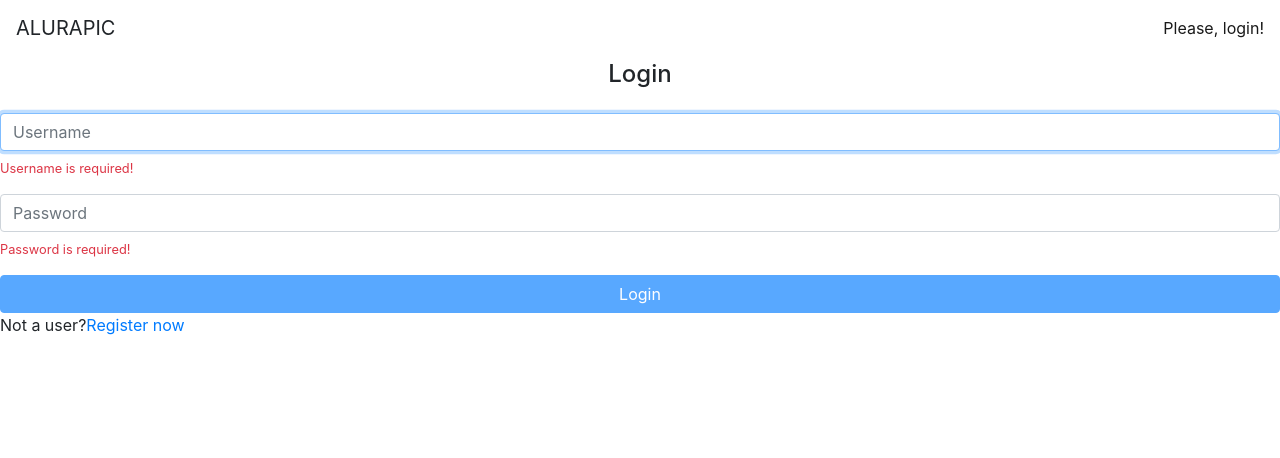
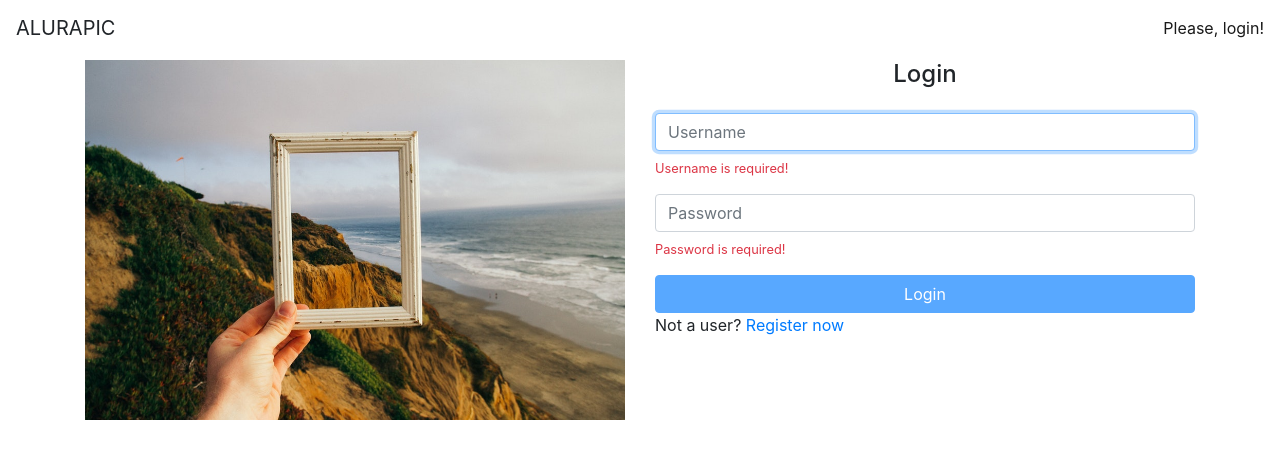
Before and after one commit to eliascmurat/Alura, an Angular app in the folder AluraAngular/: page / in a window 1280 px wide. Shown: the top 458 px of the page. Built offline with nearby package versions, Linux system fonts and the light colour scheme.

Commit message:
criando children routes

```diff
--- a/AluraAngular/src/app/app-routing.module.ts
+++ b/AluraAngular/src/app/app-routing.module.ts
@@ -3,6 +3,7 @@
 
 import { AuthGuard } from './core/auth/auth.guard';
 import { NotFoundComponent } from './errors/not-found/not-found.component';
+import { HomeComponent } from './home/home.component';
 import { SignInComponent } from './home/signin/signin.component';
 import { SignUpComponent } from './home/signup/signup.component';
 import { PhotoFormComponent } from './photos/photo-form/photo-form.component';
@@ -12,12 +13,19 @@
 const routes: Routes = [
   {
     path: '',
+    component: HomeComponent,
+    canActivate: [AuthGuard],
+    children: [
+      {
+        path: '',
         component: SignInComponent,
         canActivate: [AuthGuard]
       },
       {
         path: 'signup',
         component: SignUpComponent,
+      },
+    ]
   },
   {
     path: 'user/:userName',
--- /dev/null
+++ b/AluraAngular/src/app/home/home.component.html
@@ -0,0 +1,10 @@
+<div class="container">
+  <div class="row">
+      <div class="col-md-6 mb-2">
+          <img class="img-fluid d-none d-sm-block" src="/assets/imgs/home.jpg" alt="Welcome">
+      </div>
+      <div class="col-md-6">
+          <router-outlet></router-outlet>
+      </div>
+  </div>
+</div>
--- /dev/null
+++ b/AluraAngular/src/app/home/home.component.ts
@@ -0,0 +1,15 @@
+import { Component, OnInit } from '@angular/core';
+
+@Component({
+  selector: 'app-home',
+  templateUrl: './home.component.html',
+  styleUrls: ['./home.component.css']
+})
+export class HomeComponent implements OnInit {
+
+  constructor() { }
+
+  ngOnInit(): void {
+  }
+
+}
--- a/AluraAngular/src/app/home/home.module.ts
+++ b/AluraAngular/src/app/home/home.module.ts
@@ -6,11 +6,13 @@
 import { VmessageModule } from '../shared/components/vmessage/vmessage.module';
 import { SignInComponent } from './signin/signin.component';
 import { SignUpComponent } from './signup/signup.component';
+import { HomeComponent } from './home.component';
 
 @NgModule({
   declarations: [
     SignInComponent,
-    SignUpComponent
+    SignUpComponent,
+    HomeComponent
   ],
   imports: [
     CommonModule,
--- a/AluraAngular/src/app/home/signin/signin.component.html
+++ b/AluraAngular/src/app/home/signin/signin.component.html
@@ -26,4 +26,4 @@
   </button>
 </form>
 
-<p>Not a user?<a [routerLink]="['signup']">Register now</a></p>
+<p>Not a user?<a [routerLink]="['signup']"> Register now</a></p>
--- a/AluraAngular/src/app/home/signup/signup.component.html
+++ b/AluraAngular/src/app/home/signup/signup.component.html
@@ -93,5 +93,5 @@
 
     <button [disabled]="registerForm.invalid || registerForm.pending" class="btn btn-primary btn-block">Register</button>
 
-    <p>Already a user?<a [routerLink]="['']">Sign In!</a></p>
+    <p>Already a user?<a [routerLink]="['']"> Sign In!</a></p>
 </form>
```
Also changed, not shown: AluraAngular/src/app/home/home.component.css (added), AluraAngular/src/assets/imgs/home.jpg (added), 1 other file (tests, documents, lock files or other folders). Lines whose indentation alone changed are shown as unchanged.
